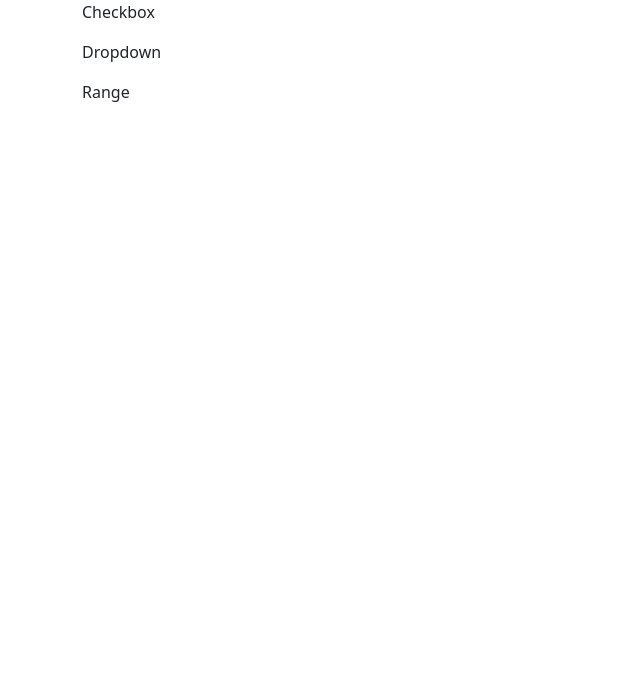
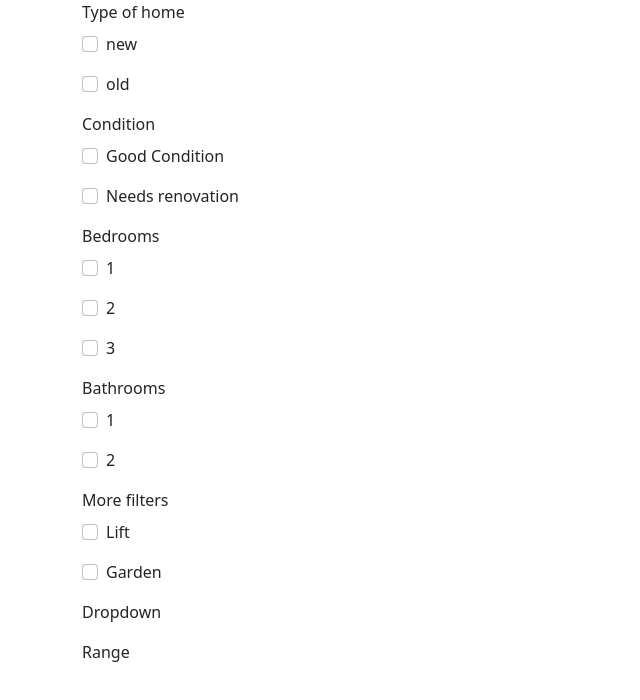
Before and after one commit to Jose1i1o/react-redux, a React (Create React App) app: page /dashboard in a window 1280 px wide. Shown: the top 700 px of the page, without its empty margins (0-640 px from the left). Built offline with nearby package versions, Linux system fonts and the light colour scheme.

Commit message:
feat checkbox component

```diff
--- a/src/components/Checkbox.js
+++ /dev/null
@@ -1,9 +0,0 @@
-// checkbox x5
-
-const Checkbox = () => {
-    return (
-        <p>Checkbox</p>
-    )
-}
-
-export default Checkbox;
--- /dev/null
+++ b/src/components/Checkbox/Checkbox.js
@@ -0,0 +1,27 @@
+// checkbox x5
+import { Form } from "react-bootstrap";
+
+const Checkbox = (props) => {
+  const { field } = props;
+  console.log(field);
+
+  const handleChange = (e) => {
+    if (e.target.checked) console.log(e.target.value);
+  };
+
+  return (
+    <>
+      <div className="mb-3">
+        <Form.Check
+          id={field}
+          type="checkbox"
+          label={field}
+          value={field}
+          onChange={handleChange}
+        />
+      </div>
+    </>
+  );
+};
+
+export default Checkbox;
--- /dev/null
+++ b/src/components/Checkbox/CheckboxFeed.js
@@ -0,0 +1,19 @@
+import { Form } from "react-bootstrap";
+import Checkbox from "./Checkbox";
+
+const CheckboxFeed = (props) => {
+  const { fields, label } = props;
+
+  return (
+    <>
+      <Form.Label>{label}</Form.Label>
+      {fields.map((field, idx) => {
+        return (
+          <Checkbox className="mb-3" key={idx} label={label} field={field} />
+        );
+      })}
+    </>
+  );
+};
+
+export default CheckboxFeed;
--- a/src/pages/Dashboard.js
+++ b/src/pages/Dashboard.js
@@ -1,17 +1,28 @@
 import Dropdown from "../components/Dropdown";
-import Checkbox from "../components/Checkbox";
 import Range from "../components/Range";
-import { Container } from "react-bootstrap";
-
+import { Container, Form } from "react-bootstrap";
+import CheckboxFeed from "../components/Checkbox/CheckboxFeed";
 
 const Dashboard = () => {
+  const typeOfHome = ["new", "old"];
+  const condition = ["Good Condition", "Needs renovation"];
+  const bedrooms = ["1", "2", "3"];
+  const bathrooms = ["1", "2"];
+  const moreFilters = ["Lift", "Garden"];
+
   return (
     <Container>
-          <Checkbox />
+      <Form>
+        <CheckboxFeed label={"Type of home"} fields={typeOfHome} />
+        <CheckboxFeed label={"Condition"} fields={condition} />
+        <CheckboxFeed label={"Bedrooms"} fields={bedrooms} />
+        <CheckboxFeed label={"Bathrooms"} fields={bathrooms} />
+        <CheckboxFeed label={"More filters"} fields={moreFilters} />
         <Dropdown />
         <Range />
+      </Form>
     </Container>
   );
-}
+};
 
 export default Dashboard;
```
Lines whose indentation alone changed are shown as unchanged.
